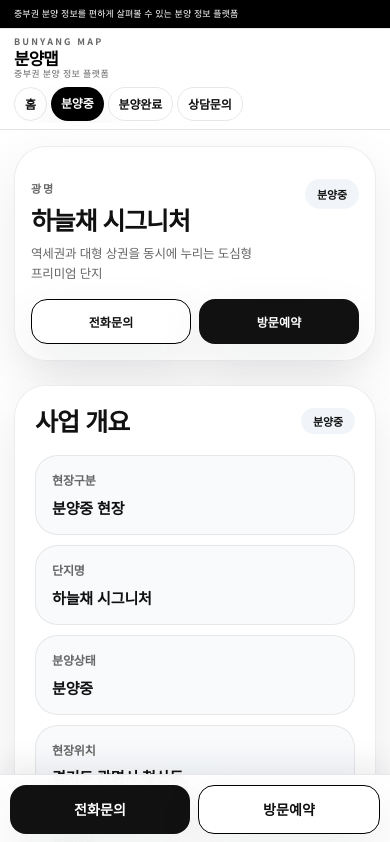
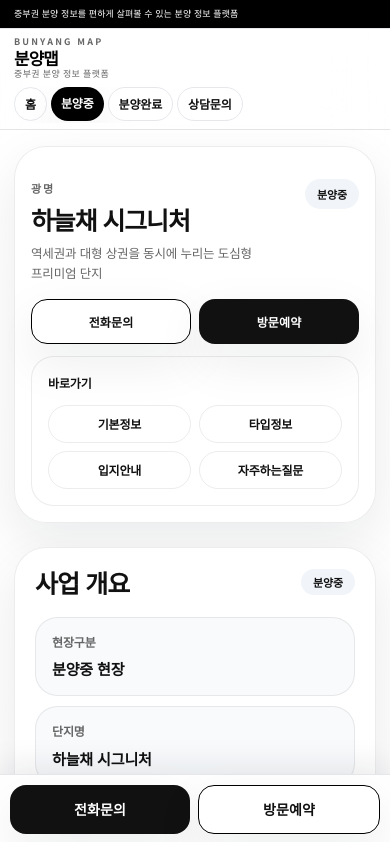
Before and after one commit to gj5x8v8xrv-a11y/qnsdid, a Next.js app: page /projects/haneulchae-signature in a window 390 px wide. Shown: the top 842 px of the page. Built offline with nearby package versions, Linux system fonts and the light colour scheme; no server answers.

Commit message:
Move detail shortcuts to top

```diff
--- a/src/app/(site)/projects/[slug]/page.tsx
+++ b/src/app/(site)/projects/[slug]/page.tsx
@@ -203,6 +203,36 @@ export default async function ProjectDetailPage({
               >
                 방문예약
               </a>
+            </div>
+
+            <div className="mt-3 rounded-[1.4rem] border border-[color:var(--line)] bg-white px-4 py-4 lg:hidden">
+              <p className="text-[12px] font-semibold text-foreground">바로가기</p>
+              <div className="mt-3 grid grid-cols-2 gap-2">
+                <a
+                  className="inline-flex items-center justify-center rounded-full border border-[color:var(--line)] px-3 py-2 text-[12px] font-semibold text-foreground transition hover:bg-slate-50"
+                  href="#overview"
+                >
+                  기본정보
+                </a>
+                <a
+                  className="inline-flex items-center justify-center rounded-full border border-[color:var(--line)] px-3 py-2 text-[12px] font-semibold text-foreground transition hover:bg-slate-50"
+                  href="#types"
+                >
+                  타입정보
+                </a>
+                <a
+                  className="inline-flex items-center justify-center rounded-full border border-[color:var(--line)] px-3 py-2 text-[12px] font-semibold text-foreground transition hover:bg-slate-50"
+                  href="#location"
+                >
+                  입지안내
+                </a>
+                <a
+                  className="inline-flex items-center justify-center rounded-full border border-[color:var(--line)] px-3 py-2 text-[12px] font-semibold text-foreground transition hover:bg-slate-50"
+                  href="#faq"
+                >
+                  자주하는질문
+                </a>
+              </div>
             </div>
           </section>
 
@@ -417,24 +447,6 @@ export default async function ProjectDetailPage({
               관심 현장을 남겨주시면 빠르게 상담 도와드립니다.
             </div>
 
-            <div className="mt-4 rounded-[1.5rem] border border-[color:var(--line)] bg-white px-4 py-4 text-sm leading-7 text-foreground">
-              <p className="font-semibold">바로가기</p>
-              <div className="mt-3 grid gap-2">
-                <a className="text-muted transition hover:text-foreground" href="#overview">
-                  기본정보 보기
-                </a>
-                <a className="text-muted transition hover:text-foreground" href="#types">
-                  타입정보 보기
-                </a>
-                <a className="text-muted transition hover:text-foreground" href="#location">
-                  입지환경 보기
-                </a>
-                <a className="text-muted transition hover:text-foreground" href="#faq">
-                  자주하는질문 보기
-                </a>
-              </div>
-            </div>
-
             <Link
               className="mt-4 inline-flex text-sm font-semibold text-muted transition hover:text-foreground"
               href={project.status === "active" ? "/projects" : "/completed"}
```
